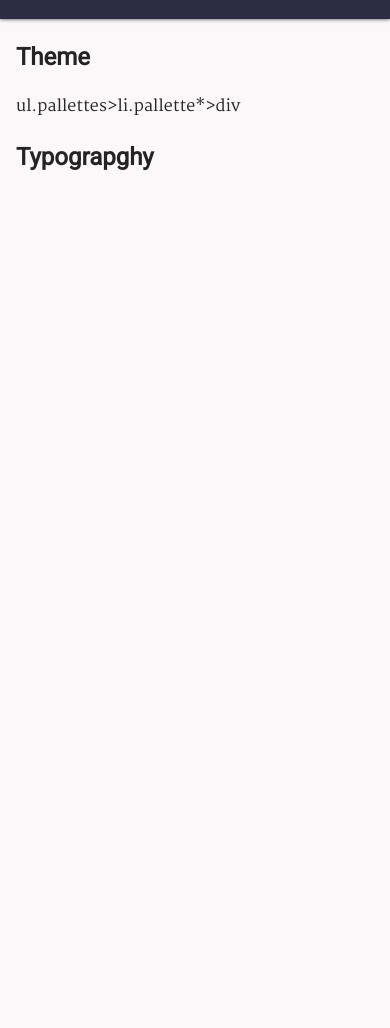
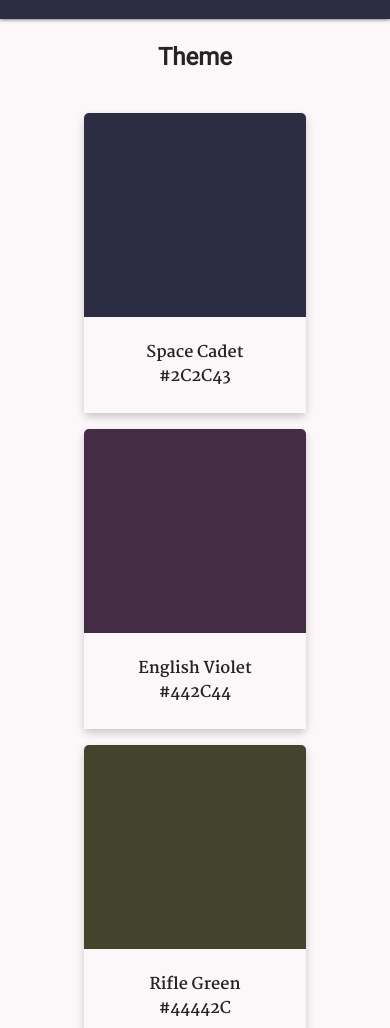
Before and after one commit to jahson8/styleguide, a plain HTML site: page index.html in a window 390 px wide. Shown: the part 72-1100 px from the top of the page. Before the commit the page ends 844 px from the top, so only its background shows below. Drawn offline with Linux system fonts and the light colour scheme.

Commit message:
add color swatches mobile view

```diff
--- a/index.html
+++ b/index.html
@@ -16,7 +16,39 @@
     <main class="container">
         <section class="Theme">
             <h2>Theme</h2>
-            ul.pallettes>li.pallette*>div
+            <div class="pallettes">
+                <div class="pallette space-cadet">
+                    <div class="name">
+                        <p class="pal-name">space cadet</p>
+                        <p>&#35;2C2C43</p>
+                    </div>
+                </div>
+                <div class="pallette english-violet ">
+                    <div class="name">
+                        <p class="pal-name">english violet</p>
+                        <p>&#35;442C44</p>
+                    </div>
+                </div>
+                <div class="pallette rifle-green">
+                    <div class="name">
+                        <p class="pal-name">rifle green</p>
+                        <p>&#35;44442C</p>
+                    </div>
+                </div>
+
+                <div class="pallette kombu-green">
+                    <div class="name">
+                        <p class="pal-name">kombu green</p>
+                        <p>&#35;2C4438</p>
+                    </div>
+                </div>
+                <div class="pallette eerie-black">
+                    <div class="name">
+                        <p class="pal-name">eerie black</p>
+                        <p>&#35;242424</p>
+                    </div>
+                </div>
+            </div>
         </section>
         <section id="typography">
             <h2>Typograpghy</h2>
--- a/resources/css/style.css
+++ b/resources/css/style.css
@@ -24,6 +24,7 @@ h1,
 h2,
 h3 {
     font-family: 'Roboto', sans-serif;
+    text-align: center;
 }
 
 a:link {
@@ -34,6 +35,10 @@ a:link {
 .container {
     padding-left: 1em;
     padding-right: 1em;
+}
+
+.dp-flex {
+    display: flex
 }
 
 
@@ -50,10 +55,57 @@ a:link {
     box-shadow: 0px 0px 4px 0px rgba(0,0,0,0.75);
     -webkit-box-shadow: 0px 0px 4px 0px rgba(0,0,0,0.75);
     -moz-box-shadow: 0px 0px 4px 0px rgba(0,0,0,0.75);
+}
+
+/* Theme Section*/
+.pallettes {
+    width: 80%;
+    margin: 0 auto;
+    padding: 2px 16px;
+}
+.pallette {
+    box-shadow: 0 4px 8px 0 rgba(0,0,0,0.2);
+    margin:1em;
+    padding-top:1em;
+    transition: 0.3s;
+    border-radius: 5px;
     text-align: center;
+    height: 300px;
+    display: flex;
+    flex-direction: column-reverse;
+}
+
+.pal-name {
+    text-transform: capitalize ;
+}
+
+.name {
+    line-height: .5;
+    background-color: #FCF7F8;
+    padding: 1em;
+    font-weight: bold;
+}
+
+.space-cadet {
+    background-color: #2C2C43;
+}
+
+.english-violet {
+    background-color: #442C44;
+}
+
+.rifle-green {
+    background-color: #44442c;
+}
+
+.kombu-green {
+    background: #2C4438;
+}
+
+.eerie-black {
+    background: #242424;
 }
 
 
 
-
 /* UI Styles */
```
